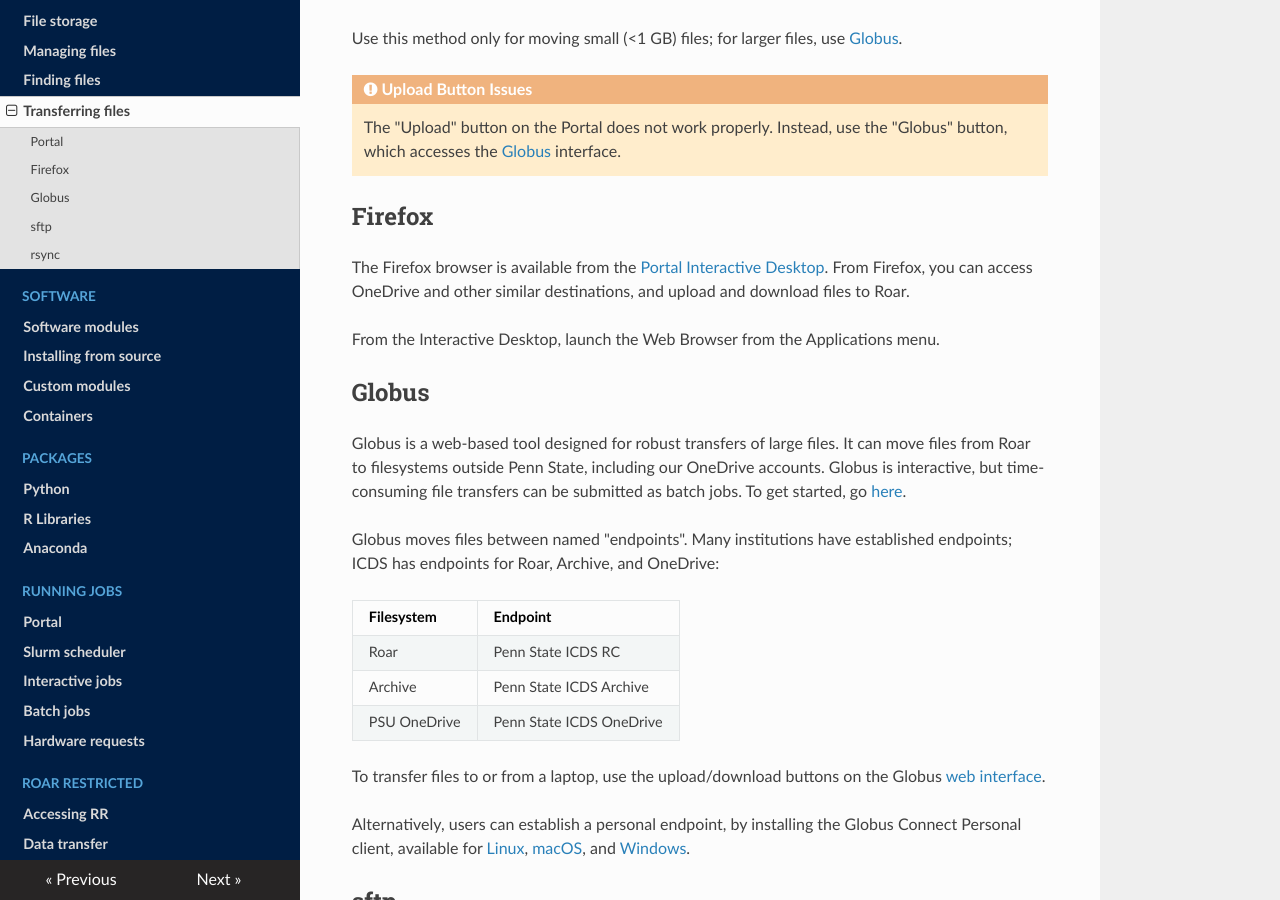
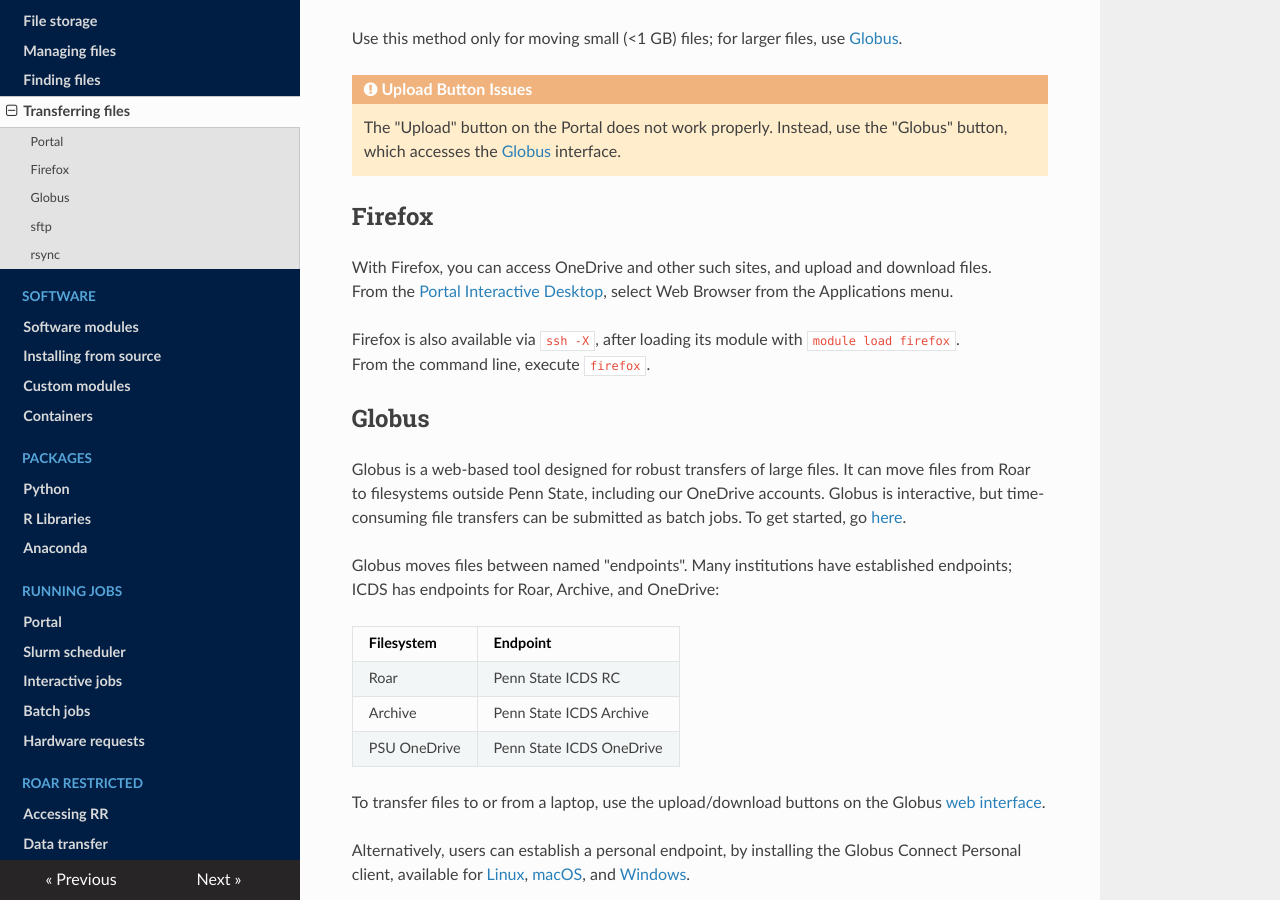
Before and after one commit to stmilne/icds_docs_v2, an MkDocs documentation site: the page built from docs/file-system/transferring-files.md, in a window 1280 px wide and 900 px high, scrolled down 747 px. Built offline with MkDocs 1.6.1, drawn with Linux system fonts in a browser that asks for light colours.

Commit message:
yet more changes 4/22

```diff
--- a/docs/file-system/transferring-files.md
+++ b/docs/file-system/transferring-files.md
@@ -28,7 +28,7 @@ The [Portal][portal] top menu under Files/Home
 opens a window that enables convenient file transfer
 between Roar and your laptop.
 With this utility, small files can be conveniently moved, edited, uploaded, and downloaded.
-[portal]: https://rcportal.hpc.psu.edu/pun/sys/dashboard
+[portal]: https://portal.hpc.psu.edu/pun/sys/dashboard
 
 Use this method only for moving small (<1 GB) files;
 for larger files, use [Globus](#globus).
@@ -39,14 +39,15 @@ for larger files, use [Globus](#globus).
 
 ## Firefox
 
-The Firefox browser is available
-from the [Portal Interactive Desktop][portalID].
-From Firefox, you can access OneDrive
-and other similar destinations,
-and upload and download files to Roar.
+With Firefox, you can access OneDrive and other such sites,
+and upload and download files. <br>
+From the [Portal Interactive Desktop][portalID],
+select Web Browser from the Applications menu.
 [portalID]: ../getting-started/connecting.md#portal
 
-From the Interactive Desktop, launch the Web Browser from the Applications menu.
+Firefox is also available via `ssh -X`, after loading its module with
+`module load firefox`.
+From the command line, execute `firefox`.
 
 ## Globus
 
```
Also changed, not shown: docs/getting-started/system-overview.md (+1 -1 lines).
